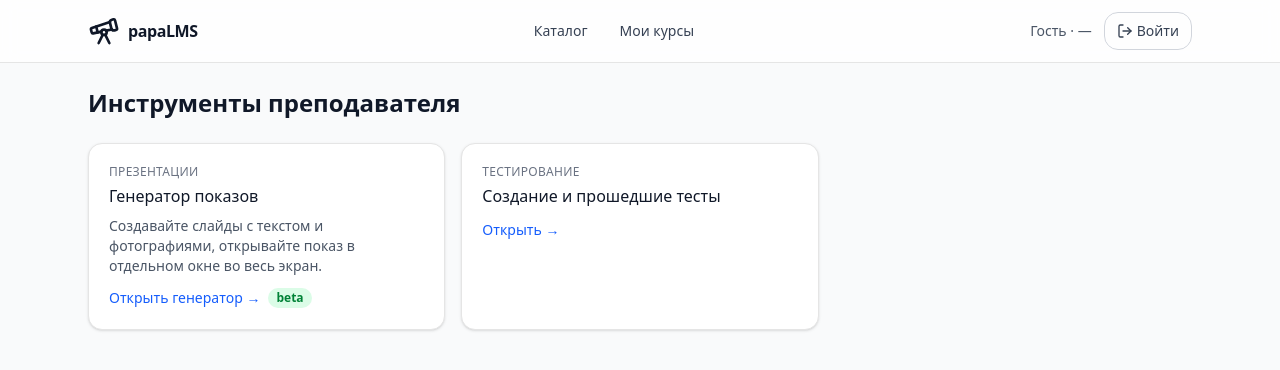
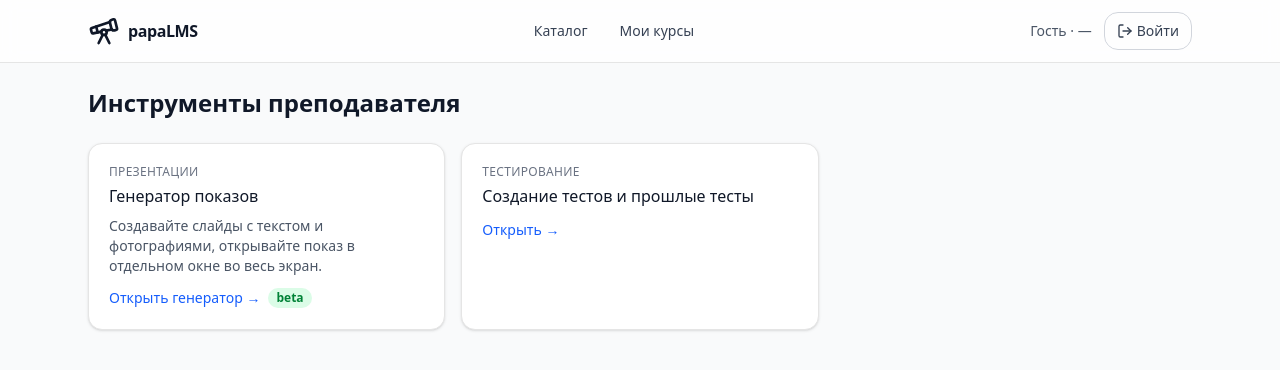
Before and after one commit to codepharm99/papaLMS, a Next.js app: page /teacher/tools in a window 1280 px wide. Shown: the top 370 px of the page. Built offline with nearby package versions, Linux system fonts and the light colour scheme; no server answers.

Commit message:
fix: Correct wording in the testing section of Teacher Tools page

```diff
--- a/src/app/teacher/tools/page.tsx
+++ b/src/app/teacher/tools/page.tsx
@@ -26,7 +26,7 @@ export default function TeacherToolsPage() {
           className="group block rounded-xl border bg-white p-5 shadow-sm transition-shadow hover:shadow-md"
         >
           <div className="mb-1 text-xs uppercase tracking-wide text-gray-500">Тестирование</div>
-          <div className="text-base font-medium">Создание и прошедшие тесты</div>
+          <div className="text-base font-medium">Создание тестов и прошлые тесты</div>
           <div className="mt-3 inline-flex items-center text-sm text-blue-600 group-hover:underline">
             Открыть →
           </div>
```
